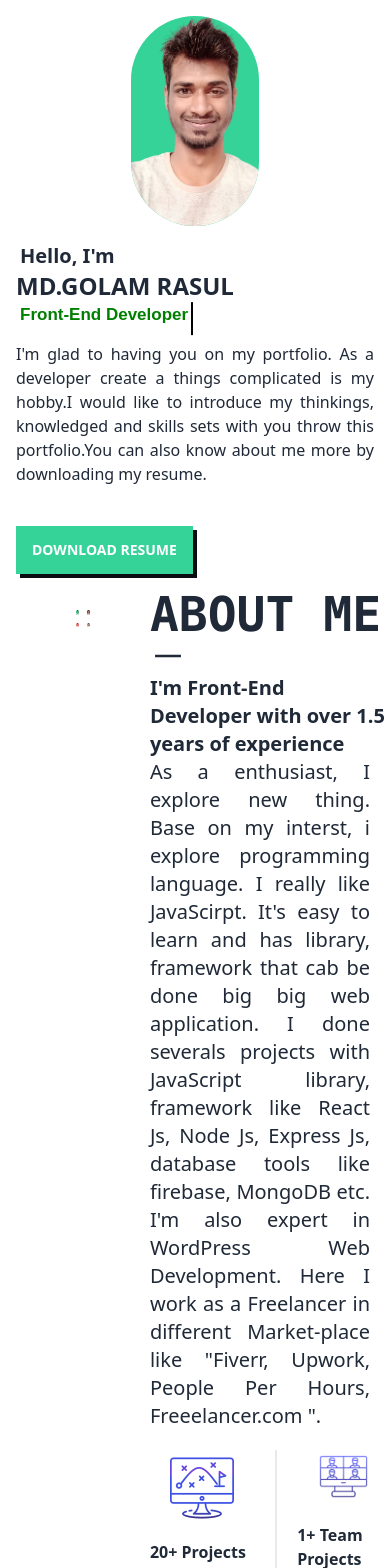
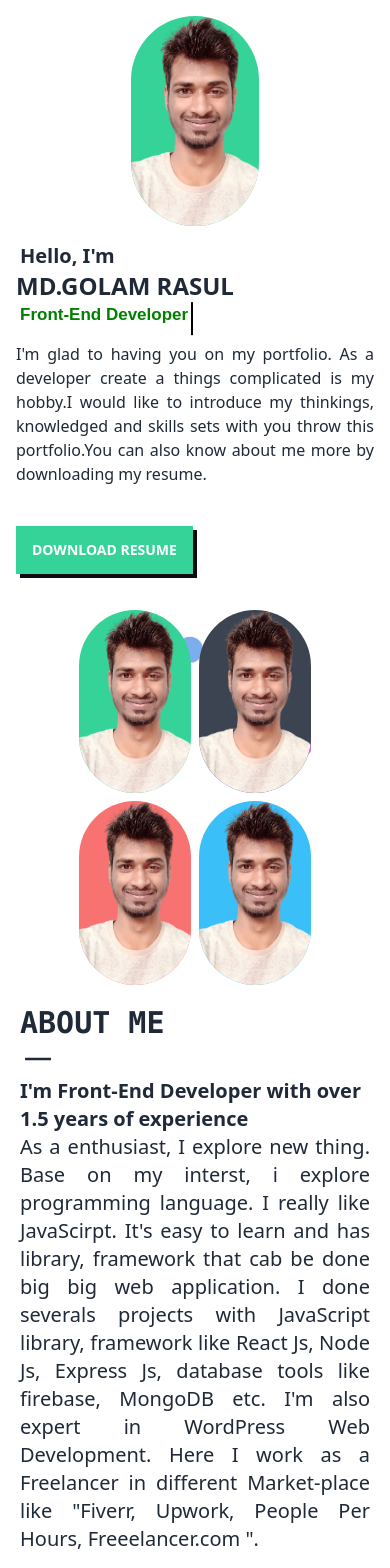
Before and after one commit to grnisna/golamrasul, a React (Create React App) app: page / in a window 390 px wide. Shown: the top 1568 px of the page. Built offline with nearby package versions, Linux system fonts and the light colour scheme.

Commit message:
responsive done for about secotn

```diff
--- a/src/FixedComponent/HomePage/AboutMe.js
+++ b/src/FixedComponent/HomePage/AboutMe.js
@@ -6,14 +6,14 @@ import computerProjects from "../../Assets/computerProjects.png";
 import teamProjects from "../../Assets/teamProjects.png";
 const AboutMe = () => {
   return (
-    <div className="flex justify-items-center">
+    <div className="lg:flex justify-items-center lg:mt-0 mt-5">
       {/* --------------------photo area --------------- */}
       <div
         style={{
           background: `url(${AboutMeBG})`,
           backgroundSize: "cover",
         }}
-        className="photoArea lg:w-[30%] ml-14 p-5"
+        className="photoArea lg:w-[30%] lg:ml-14 lg:p-5 "
       >
         <div className="grid grid-cols-2 gap-2">
           <img
@@ -42,13 +42,13 @@ const AboutMe = () => {
       {/* --------------------text area --------------- */}
 
       <div className="textAria lg:w-[70%]">
-        <h1 className="text-5xl font-bold font-mono ml-10">
+        <h1 className="lg:text-5xl text-3xl font-bold font-mono lg:ml-10 lg:px-0 px-5 lg:mt-0 mt-5">
           ABOUT ME <AiOutlineMinus size={36} />{" "}
         </h1>
-        <h2 className="text-xl font-bold font-sans ml-10 ">
+        <h2 className="text-xl font-bold font-sans lg:ml-10  px-5 lg:px-0">
           I'm Front-End Developer with over 1.5 years of experience
         </h2>
-        <h2 className="text-xl font-sans ml-5 text-justify px-5 ">
+        <h2 className="text-xl font-sans lg:ml-5 text-justify lg:px-5 px-5">
           As a enthusiast, I explore new thing. Base on my interst, i explore
           programming language. I really like JavaScirpt. It's easy to learn and
           has library, framework that cab be done big big web application. I
@@ -58,7 +58,7 @@ const AboutMe = () => {
           Freelancer in different Market-place like "Fiverr, Upwork, People Per
           Hours, Freeelancer.com ".
         </h2>
-        <div className="flex justify-center items-center ml-10">
+        <div className="flex justify-center items-center lg:ml-10 px-5">
           <div className="mx-auto ">
             <img className=" p-5" src={computerProjects} alt="" />
             <h3 className="font-bold">20+ Projects</h3>
```
